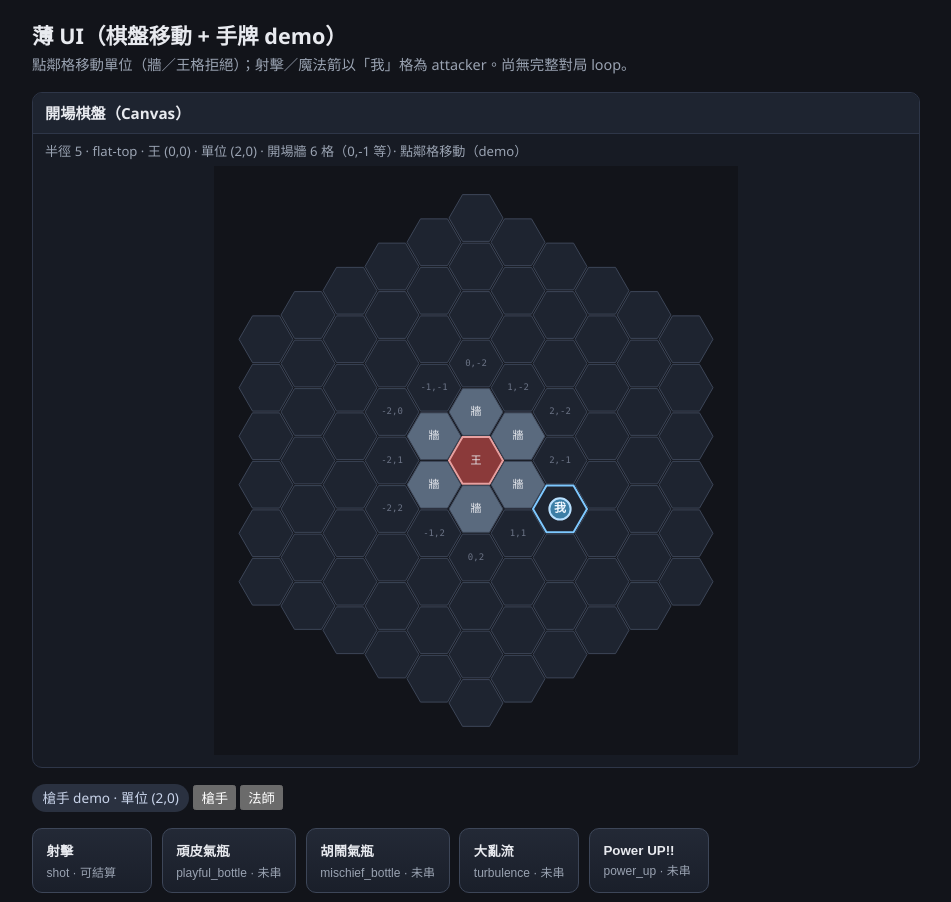
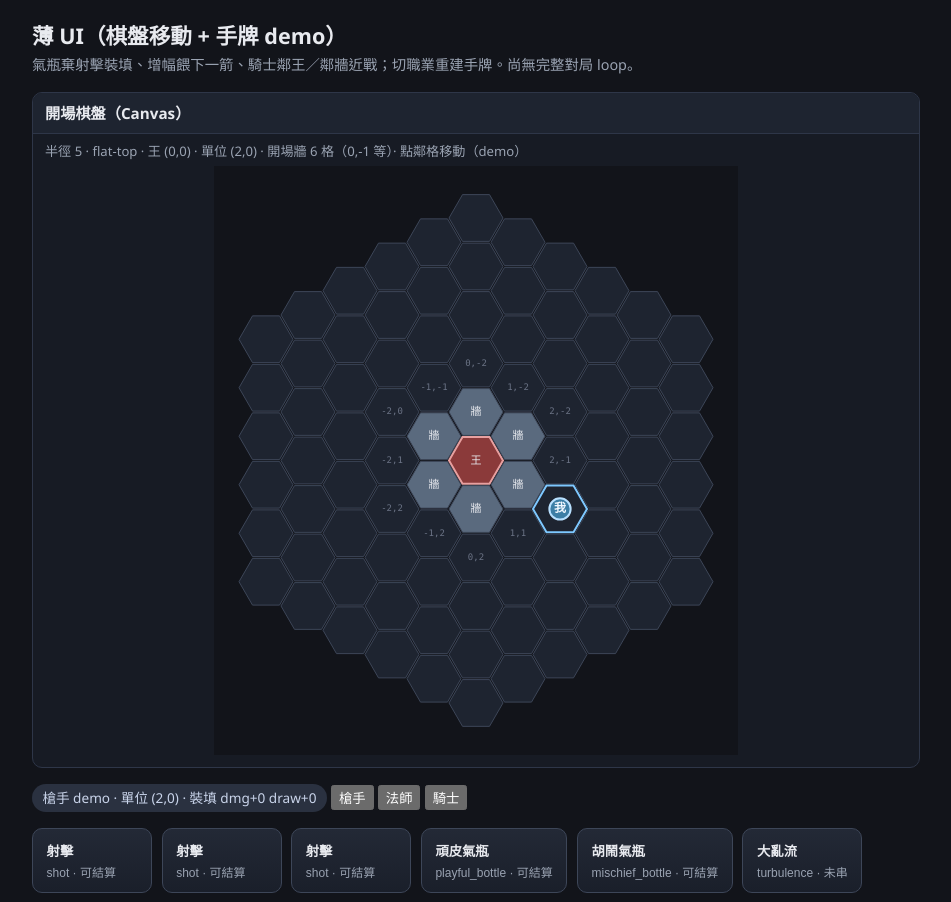
Before and after one commit to DaDAYAga/webGameProject_1, a React (Vite) app in the folder ui/: page / in a window 1280 px wide. Shown: the top 902 px of the page, without its empty margins (164-1115 px from the left). Built offline with nearby package versions, Linux system fonts and the light colour scheme.

Commit message:
ui: wire more cards in thin hand demo

```diff
--- a/ui/src/App.tsx
+++ b/ui/src/App.tsx
@@ -1,10 +1,9 @@
 /**
  * 學習筆記：
  * 1) React 元件 = 畫面上一塊（棋盤、手牌、日誌）；狀態用 useState。
- * 2) 點牌 = 呼叫 core（resolveGunnerShot / resolveMagicArrow），attacker = 目前 unitHex。
- * 3) 點棋盤 = demo 移動：只能走到「鄰格且 canStandAt」；遠格／牆／王格寫日誌拒絕。
- *    ※ 這是教學用一步移動，不是真實 AP／路徑尋路。
- * 4) UI 不算規則：傷害／站格皆由 core 回傳或判定，這裡只顯示文字。
+ * 2) 點牌 = 呼叫 core resolve*；attacker = 目前 unitHex。
+ * 3) 點棋盤 = demo 移動：只能走到「鄰格且 canStandAt」。
+ * 4) UI 不算規則：傷害／站格／棄牌皆由 core 回傳，這裡只顯示並同步 state。
  */
 import { useMemo, useState } from 'react';
 import {
@@ -12,24 +11,40 @@ import {
   GUNNER_CARD_DEFS,
   makeGunnerCard,
   resolveGunnerShot,
+  resolveMischiefBottle,
+  resolvePlayfulBottle,
+  type AmmoSlotState,
+  type GunnerCardId,
+  type GunnerCardInstance,
 } from '@core/cards/gunner/index.js';
 import {
   MAGE_CARD_DEFS,
   makeMageCard,
+  resolveAmplify,
   resolveMagicArrow,
+  type MageCardId,
+  type MageCardInstance,
 } from '@core/cards/mage/index.js';
+import {
+  KNIGHT_CARD_DEFS,
+  makeKnightCard,
+  resolveKnightAttack,
+  type KnightCardId,
+} from '@core/cards/knight/index.js';
 import {
   BOSS_HEX,
   canStandAt,
   createOpeningBoard,
   getTile,
   hexKey,
+  kindAllowsCrack,
+  type Board,
 } from '@core/board/index.js';
-import { distance, equals, type Axial } from '@core/hex/index.js';
+import { distance, equals, neighbors, type Axial } from '@core/hex/index.js';
 import { BoardCanvas } from './BoardCanvas';
 import { Hand, type HandCard } from './Hand';
 
-type DemoClass = 'gunner' | 'mage';
+type DemoClass = 'gunner' | 'mage' | 'knight';
 
 /**
  * 開場單位位置：距王 2、空格、可站。
@@ -37,14 +52,27 @@ type DemoClass = 'gunner' | 'mage';
  */
 const START_UNIT_HEX: Axial = { q: 2, r: 0 };
 
+/** 已串結算的牌種（薄 demo）。 */
+const WIRED_IDS = new Set([
+  'shot',
+  'playful_bottle',
+  'mischief_bottle',
+  'magic_arrow',
+  'amplify',
+  'attack',
+]);
+
 function buildGunnerHand(): HandCard[] {
-  const ids = [
+  // 多放幾張射擊，氣瓶才能棄射擊裝填
+  const ids: GunnerCardId[] = [
+    'shot',
+    'shot',
     'shot',
     'playful_bottle',
     'mischief_bottle',
     'turbulence',
     'power_up',
-  ] as const;
+  ];
   return ids.map((cardId, i) => {
     const inst = makeGunnerCard(cardId, `g-${i}-${cardId}`);
     const def = GUNNER_CARD_DEFS[cardId];
@@ -52,19 +80,20 @@ function buildGunnerHand(): HandCard[] {
       instanceId: inst.instanceId,
       cardId,
       name: def.name,
-      wired: cardId === 'shot',
+      wired: WIRED_IDS.has(cardId),
     };
   });
 }
 
 function buildMageHand(): HandCard[] {
-  const ids = [
+  const ids: MageCardId[] = [
+    'magic_arrow',
     'magic_arrow',
     'amplify',
     'wind',
     'focus',
     'barrier',
-  ] as const;
+  ];
   return ids.map((cardId, i) => {
     const inst = makeMageCard(cardId, `m-${i}-${cardId}`);
     const def = MAGE_CARD_DEFS[cardId];
@@ -72,9 +101,41 @@ function buildMageHand(): HandCard[] {
       instanceId: inst.instanceId,
       cardId,
       name: def.name,
-      wired: cardId === 'magic_arrow',
+      wired: WIRED_IDS.has(cardId),
     };
   });
+}
+
+function buildKnightHand(): HandCard[] {
+  const ids: KnightCardId[] = [
+    'attack',
+    'attack',
+    'faith',
+    'taunt',
+    'devotion',
+  ];
+  return ids.map((cardId, i) => {
+    const inst = makeKnightCard(cardId, `k-${i}-${cardId}`);
+    const def = KNIGHT_CARD_DEFS[cardId];
+    return {
+      instanceId: inst.instanceId,
+      cardId,
+      name: def.name,
+      wired: WIRED_IDS.has(cardId),
+    };
+  });
+}
+
+function buildHand(demo: DemoClass): HandCard[] {
+  if (demo === 'gunner') return buildGunnerHand();
+  if (demo === 'mage') return buildMageHand();
+  return buildKnightHand();
+}
+
+function demoLabel(demo: DemoClass): string {
+  if (demo === 'gunner') return '槍手 demo';
+  if (demo === 'mage') return '法師 demo';
+  return '騎士 demo';
 }
 
 function formatEvents(events: ReadonlyArray<{ type: string }>): string {
@@ -82,38 +143,90 @@ function formatEvents(events: ReadonlyArray<{ type: string }>): string {
   return events.map((e) => e.type).join(', ');
 }
 
-function describeHex(board: ReturnType<typeof createOpeningBoard>, hex: Axial): string {
+function describeHex(board: Board, hex: Axial): string {
   const tile = getTile(board, hex);
   if (tile) return `${tile.kind}${tile.aged ? '+aged' : ''}`;
   if (equals(hex, BOSS_HEX)) return '王格';
   return '空格';
 }
 
+/** HandCard → core 槍手實例（氣瓶／棄牌要 instanceId）。 */
+function toGunnerInstances(hand: HandCard[]): GunnerCardInstance[] {
+  return hand.map((c) => {
+    const cardId = c.cardId as GunnerCardId;
+    return {
+      instanceId: c.instanceId,
+      cardId,
+      countsTowardAction: GUNNER_CARD_DEFS[cardId].countsTowardAction,
+    };
+  });
+}
+
+/** HandCard → core 法師實例（增幅不棄牌，仍要交 hand）。 */
+function toMageInstances(hand: HandCard[]): MageCardInstance[] {
+  return hand.map((c) => {
+    const cardId = c.cardId as MageCardId;
+    return {
+      instanceId: c.instanceId,
+      cardId,
+      countsTowardAction: MAGE_CARD_DEFS[cardId].countsTowardAction,
+    };
+  });
+}
+
+/** 氣瓶失敗原因 → 短中文。 */
+function bottleFailReason(reason: string | undefined): string {
+  if (reason === 'no_shot_to_discard') return '手牌無射擊可棄';
+  if (reason === 'ammo_slot_full') return '裝填槽已滿（合計最多 2）';
+  return reason ?? '未知失敗';
+}
+
 export function App() {
   const [demo, setDemo] = useState<DemoClass>('gunner');
   const [unitHex, setUnitHex] = useState<Axial>(START_UNIT_HEX);
+  // 手牌 lift：出牌／氣瓶棄射擊會移除；切 tab 重建
+  const [hand, setHand] = useState<HandCard[]>(() => buildGunnerHand());
+  // 槍手裝填槽（氣瓶寫入、射擊結算清空）
+  const [ammo, setAmmo] = useState<AmmoSlotState>(EMPTY_AMMO_SLOT);
+  // 法師增幅：下一張招帶 amplified；薄 demo 只餵給魔法箭
+  const [amplifiedPending, setAmplifiedPending] = useState(false);
+  // 騎士拆牆會改盤面 → lift board
+  const [board, setBoard] = useState<Board>(() => createOpeningBoard());
   const [log, setLog] = useState<string[]>([
-    '薄 UI demo：棋盤單位可一步走鄰格；射擊／魔法箭以目前「我」格為 attacker。',
+    '薄 UI：氣瓶／增幅→箭／騎士鄰格近戰已串；切職業會重建手牌。',
   ]);
   const [toast, setToast] = useState('');
 
-  // v1 棋盤靜態（開場牆不因移動改變）；之後若要拆牆再 lift 成 useState
-  const board = useMemo(() => createOpeningBoard(), []);
-
-  const hand = useMemo(
-    () => (demo === 'gunner' ? buildGunnerHand() : buildMageHand()),
-    [demo],
+  const ammoHint = useMemo(
+    () => `裝填 dmg+${ammo.damageBonus} draw+${ammo.drawBonus}`,
+    [ammo],
   );
 
   function pushLog(line: string) {
     setLog((prev) => [...prev, line]);
   }
 
+  /** 切職業：重建手牌並清 buff／裝填（棋盤與單位保留）。 */
+  function switchDemo(next: DemoClass) {
+    setDemo(next);
+    setHand(buildHand(next));
+    setAmmo(EMPTY_AMMO_SLOT);
+    setAmplifiedPending(false);
+    pushLog(`【切換】→ ${demoLabel(next)}（手牌重建）`);
+    setToast(`切換 ${demoLabel(next)}`);
+  }
+
+  /** 出牌後從手牌移除（成功結算時）。 */
+  function removeFromHand(...instanceIds: string[]) {
+    const drop = new Set(instanceIds);
+    setHand((prev) => prev.filter((c) => !drop.has(c.instanceId)));
+  }
+
   /**
    * Demo 移動：點擊目標格。
    * - 同格：略過
-   * - 非鄰格：日誌「此 demo 一次只走鄰格」（非真實 AP／A*）
-   * - 鄰格但 !canStandAt（牆／王等）：拒絕並說明
+   * - 非鄰格：日誌「此 demo 一次只走鄰格」
+   * - 鄰格但 !canStandAt：拒絕
    * - 鄰格且可站：更新 unitHex
    */
   function onHexClick(hex: Axial) {
@@ -151,35 +264,143 @@ export function App() {
   }
 
   function onPlay(card: HandCard) {
-    // 出牌用目前單位格當 attacker（不再 hardcode {q:2,r:0}）
     const attacker = unitHex;
 
+    // —— 槍手：射擊（吃裝填後清槽）——
     if (card.cardId === 'shot') {
       const result = resolveGunnerShot({
         attacker,
-        ammo: EMPTY_AMMO_SLOT,
+        ammo,
       });
+      setAmmo(result.ammo);
+      removeFromHand(card.instanceId);
       const line =
         `【射擊】attacker=(${attacker.q},${attacker.r}) → ` +
         `bossDamage=${result.bossDamage}` +
         ` / 甜區=${result.inSweetZone ? '是' : '否'}` +
+        ` / drawFromAmmo=${result.drawFromAmmo}` +
         ` / events=${formatEvents(result.events)}`;
       pushLog(line);
-      setToast(`射擊結算：王傷 ${result.bossDamage}（自 (${attacker.q},${attacker.r})）`);
+      setToast(
+        `射擊：王傷 ${result.bossDamage}` +
+          (result.drawFromAmmo > 0 ? `（應抽 ${result.drawFromAmmo}）` : ''),
+      );
       return;
     }
 
+    // —— 槍手：頑皮／胡鬧氣瓶（需棄 1 射擊）——
+    if (card.cardId === 'playful_bottle' || card.cardId === 'mischief_bottle') {
+      const input = { ammo, hand: toGunnerInstances(hand) };
+      const result =
+        card.cardId === 'playful_bottle'
+          ? resolvePlayfulBottle(input)
+          : resolveMischiefBottle(input);
+      if (!result.ok) {
+        const why = bottleFailReason(result.reason);
+        pushLog(`【${card.name}】失敗：${why}`);
+        setToast(`${card.name} 失敗：${why}`);
+        return;
+      }
+      setAmmo(result.ammo);
+      // core 已從 hand 棄射擊；氣瓶本身由上層移除
+      removeFromHand(card.instanceId, result.discardedShotId ?? '');
+      const line =
+        `【${card.name}】OK → 裝填 dmg+${result.ammo.damageBonus}` +
+        ` draw+${result.ammo.drawBonus}` +
+        ` / 棄射擊=${result.discardedShotId}` +
+        ` / events=${formatEvents(result.events)}`;
+      pushLog(line);
+      setToast(
+        `${card.name}：裝填 dmg+${result.ammo.damageBonus} draw+${result.ammo.drawBonus}`,
+      );
+      return;
+    }
+
+    // —— 法師：強能增幅（不棄牌；下一招 amplified）——
+    if (card.cardId === 'amplify') {
+      const result = resolveAmplify({ hand: toMageInstances(hand) });
+      setAmplifiedPending(result.amplifiedPending);
+      removeFromHand(card.instanceId);
+      pushLog(
+        `【強能增幅】armed → 下一張招 amplified` +
+          ` / events=${formatEvents(result.events)}`,
+      );
+      setToast('強能增幅：下一張魔法箭會吃加成');
+      return;
+    }
+
+    // —— 法師：魔法箭（吃 amplifiedPending 後清旗）——
     if (card.cardId === 'magic_arrow') {
+      const usedAmp = amplifiedPending;
       const result = resolveMagicArrow({
         attacker,
+        amplified: usedAmp,
       });
+      setAmplifiedPending(false);
+      removeFromHand(card.instanceId);
       const line =
         `【魔法箭】attacker=(${attacker.q},${attacker.r}) → ` +
         `bossDamage=${result.bossDamage}` +
         ` / 甜區=${result.inSweetZone ? '是' : '否'}` +
+        ` / amplified=${result.amplified ? '是' : '否'}` +
         ` / events=${formatEvents(result.events)}`;
       pushLog(line);
-      setToast(`魔法箭結算：王傷 ${result.bossDamage}（自 (${attacker.q},${attacker.r})）`);
+      setToast(
+        `魔法箭：王傷 ${result.bossDamage}` +
+          (usedAmp ? '（已增幅）' : ''),
+      );
+      return;
+    }
+
+    // —— 騎士：攻擊（鄰王打王；否則打鄰格可拆牆）——
+    if (card.cardId === 'attack') {
+      let target: Axial | undefined;
+      if (distance(attacker, BOSS_HEX) === 1) {
+        target = BOSS_HEX;
+      } else {
+        // 薄 UI：自動選單位鄰格第一塊可拆牆
+        target = neighbors(attacker).find((h) => {
+          const tile = getTile(board, h);
+          return tile !== undefined && kindAllowsCrack(tile.kind);
+        });
+      }
+      if (!target) {
+        const msg = '需鄰王，或鄰格有可拆牆';
+        pushLog(
+          `【攻擊】失敗：${msg}（目前 (${attacker.q},${attacker.r}) 距王 ${distance(attacker, BOSS_HEX)}）`,
+        );
+        setToast(`攻擊失敗：${msg}`);
+        return;
+      }
+      const result = resolveKnightAttack({
+        board,
+        attacker,
+        target,
+      });
+      if (result.board !== board) {
+        setBoard(result.board);
+      }
+      removeFromHand(card.instanceId);
+      const tgtDesc = equals(target, BOSS_HEX)
+        ? '王'
+        : `牆(${target.q},${target.r})`;
+      const adjNote =
+        equals(target, BOSS_HEX) && result.reason === 'not_adjacent'
+          ? ' / 非鄰王→0傷'
+          : '';
+      const line =
+        `【攻擊】→ ${tgtDesc}` +
+        ` bossDamage=${result.bossDamage}` +
+        ` ok=${result.ok}` +
+        (result.reason ? ` reason=${result.reason}` : '') +
+        adjNote +
+        ` / events=${formatEvents(result.events)}`;
+      pushLog(line);
+      setToast(
+        result.ok
+          ? `攻擊 ${tgtDesc}：王傷 ${result.bossDamage}`
+          : `攻擊失敗：${result.reason ?? '未知'}`,
+      );
       return;
     }
 
@@ -193,7 +414,8 @@ export function App() {
       <header>
         <h1>薄 UI（棋盤移動 + 手牌 demo）</h1>
         <p className="muted">
-          點鄰格移動單位（牆／王格拒絕）；射擊／魔法箭以「我」格為 attacker。尚無完整對局 loop。
+          氣瓶棄射擊裝填、增幅餵下一箭、騎士鄰王／鄰牆近戰；切職業重建手牌。尚無完整對局
+          loop。
         </p>
       </header>
 
@@ -201,16 +423,19 @@ export function App() {
 
       <div>
         <span className="tab">
-          {demo === 'gunner' ? '槍手 demo' : '法師 demo'}
+          {demoLabel(demo)}
           {' · '}單位 ({unitHex.q},{unitHex.r})
-        </span>
-        {' '}
-        <button type="button" onClick={() => setDemo('gunner')}>
+          {demo === 'gunner' ? ` · ${ammoHint}` : ''}
+          {demo === 'mage' && amplifiedPending ? ' · 增幅待用' : ''}
+        </span>{' '}
+        <button type="button" onClick={() => switchDemo('gunner')}>
           槍手
-        </button>
-        {' '}
-        <button type="button" onClick={() => setDemo('mage')}>
+        </button>{' '}
+        <button type="button" onClick={() => switchDemo('mage')}>
           法師
+        </button>{' '}
+        <button type="button" onClick={() => switchDemo('knight')}>
+          騎士
         </button>
       </div>
 
@@ -226,7 +451,9 @@ export function App() {
           {log.length === 0 ? (
             <li className="empty">尚無紀錄</li>
           ) : (
-            log.map((line, i) => <li key={`${i}-${line.slice(0, 24)}`}>{line}</li>)
+            log.map((line, i) => (
+              <li key={`${i}-${line.slice(0, 24)}`}>{line}</li>
+            ))
           )}
         </ul>
       </section>
```
